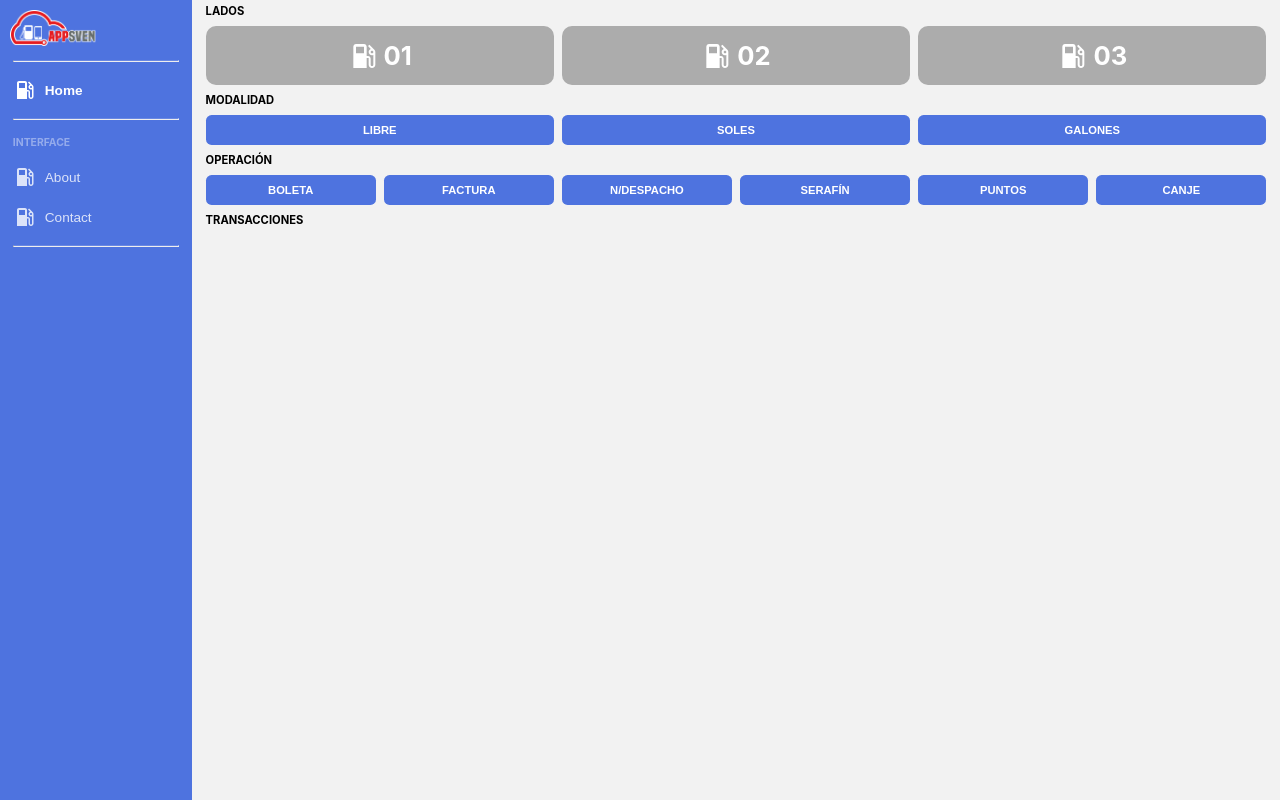
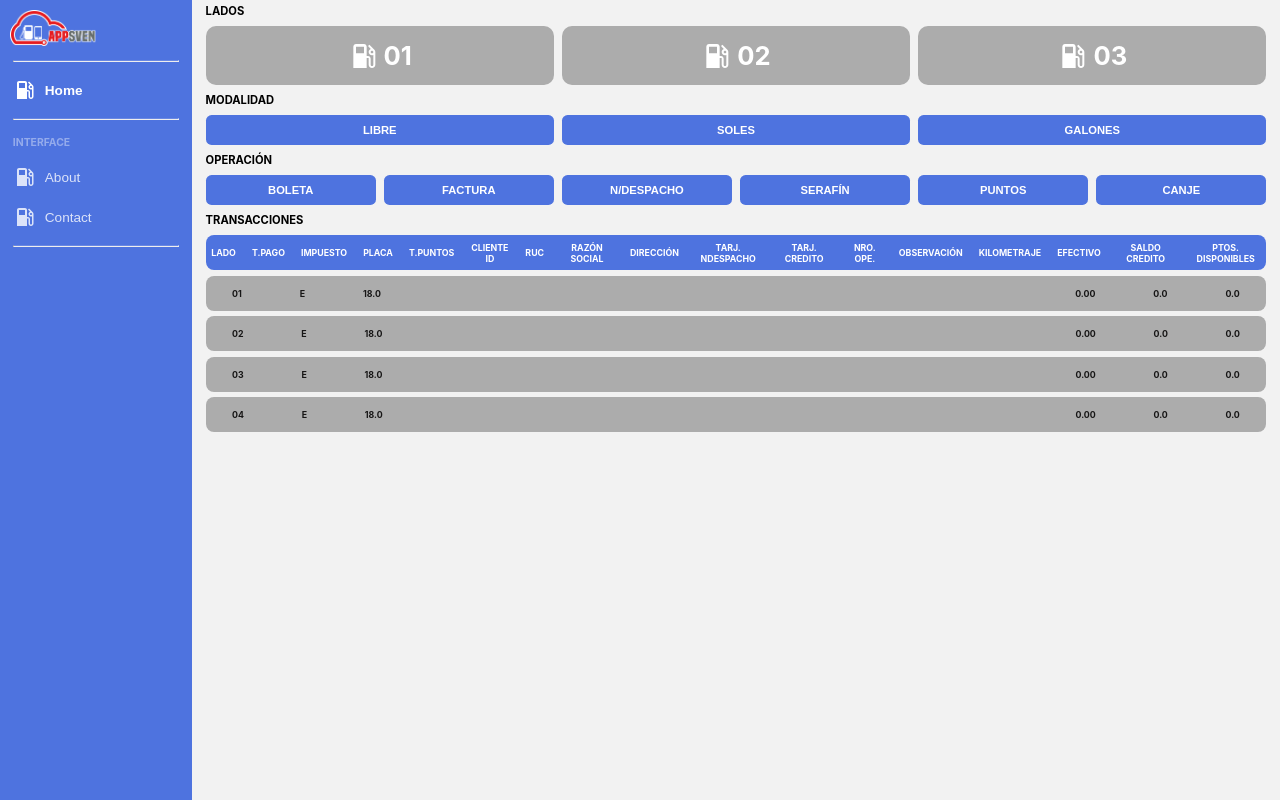
Before and after one commit to melinallacuag/sistemaweb, a React (Create React App) app: page /home in a window 1280 px wide. Built offline with nearby package versions, Linux system fonts and the light colour scheme.

Commit message:
Se realizo el registro de boleta en el componente de lados seleccionado.

```diff
--- a/src/App.css
+++ b/src/App.css
@@ -99,6 +99,18 @@
 
   font-size: 1.25rem !important;
 
+}
+.transaction-table-container {
+  overflow-x: auto;
+}
+.datos_transacciones{
+
+  min-width: fit-content;
+
+
+}
+.text_dato{
+  white-space: nowrap;
 }
 
 
@@ -522,3 +534,60 @@ button:disabled {
   text-align: start;
   font-weight: 700;
 }
+
+.datos_transacciones{
+  display: flex;
+  gap: 1rem;
+  align-items: center;
+  justify-content: space-around;
+  background-color: hsl(224.69deg 69.38% 59.02%);
+  border-radius: 0.5rem;
+  height: 35px;
+  margin-bottom: 0.35rem;
+  padding-left: 0.35rem;
+  padding-right: 0.35rem;
+}
+.text_dato{
+  text-align: center;
+  color: #fff;
+  font-size: 0.55rem;
+  font-weight: bold;
+}
+
+.datosP_transacciones{
+  display: flex;
+  gap: 1rem;
+  align-items: center;
+  justify-content: space-around;
+  background-color: #acacac;
+  border-radius: 0.5rem;
+  height: 35px;
+  margin-bottom: 0.35rem;
+  padding-left: 0.35rem;
+  padding-right: 0.35rem;
+}
+.text_datoP{
+  text-align: center;
+  color: #171616;
+  font-size: 0.55rem;
+  font-weight: bold;
+}
+
+.transaction-table-container::-webkit-scrollbar {
+  width: 2px;
+  height: 0.5rem;/* width of the scrollbar */
+}
+
+.transaction-table-container::-webkit-scrollbar-track {
+  background: #f1f1f1; /* color of the track */
+  border-radius: 2px; /* radius of the track */
+}
+
+.transaction-table-container::-webkit-scrollbar-thumb {
+  background: #888; /* color of the scrollbar thumb */
+  border-radius: 2px; /* radius of the scrollbar thumb */
+}
+
+.transaction-table-container::-webkit-scrollbar-thumb:hover {
+  background: #555; /* color of the scrollbar thumb on hover */
+}
--- a/src/paginas/Home.jsx
+++ b/src/paginas/Home.jsx
@@ -10,7 +10,6 @@ import CloseIcon from '@mui/icons-material/Close';
 import DensityMediumIcon from '@mui/icons-material/DensityMedium';
 import Select from '@material-ui/core/Select';
 import InputLabel from '@material-ui/core/InputLabel';
-import MenuItem from '@material-ui/core/MenuItem';
 import FormControl from '@material-ui/core/FormControl';
 import Sidebar from '../componentes/Sidebar';
 import SidebarV from '../componentes/SidebarV';
@@ -42,6 +41,36 @@ const Home = () => {
   const [inputGalones, setGalones] = useState('');
   const [errorGalones, setErrorGalones] = useState('');
 
+    /* Datos Lados*/
+    const formaPago = [
+      {
+        cardId: '1',
+        names: 'VISA'
+      },
+      {
+        cardId: '2',
+        names: 'MASTERCARD'
+      },
+      {
+        cardId: '3',
+        names: 'DINERS'
+      },
+      {
+        cardId: '4',
+        names: 'YAPE'
+      },
+      {
+        cardId: '5',
+        names: 'AMERICAN EXPRESS'
+      },
+      {
+        cardId: '6',
+        names: 'PLIN'
+      },
+    ];
+
+
+
   /* Modal de Boleta*/
   const [isModalBoletaOpen, setIsModalBoletaOpen] = useState(false);
   const [inputPlaca, setPlaca] = useState('');
@@ -61,6 +90,7 @@ const Home = () => {
   const [errorNOperacion, setErrorNOperacion] = useState('');
   const [errorPagoEfectivo, setErrorPagoEfectivo] = useState('');
 
+
   /* Modal de Factura*/
   const [isModalFacturaOpen, setIsModalFacturaOpen] = useState(false);
   const [inputRUC, setRUC] = useState('');
@@ -72,8 +102,9 @@ const Home = () => {
   const [showAlertSuccess, setShowAlertSuccess] = useState(false);
   const [showAlertError, setShowAlertError] = useState(false);
 
-  /* Datos Lados*/
-  const opciones = ['VISA', 'MASTERCARD', 'DINERS','YAPE','AMERICAN EXPRESS','PLIN'];
+
+
+
 
   /* Datos Lados*/
   const cards_lados = [
@@ -162,6 +193,88 @@ const Home = () => {
 
 
   ];
+
+  /* Datos de Transacciones*/
+  const detalleVenta = [
+    {
+      cara: '01',
+      tipoPago: 'E',
+      impuesto: '18.0',
+      nroPlaca:'',
+      tarjetaPuntos:'',
+      clienteID:'',
+      clienteRUC:'',
+      clienteRS:'',
+      clienteDR:'',
+      tarjetaND:'',
+      tarjetaCredito:'',
+      operacionREF:'',
+      observacion:'',
+      kilometraje:'',
+      montoSoles:'0.00',
+      mtoSaldoCredito:'0.0',
+      ptosDisponible:'0.0'
+    },
+    {
+      cara: '02',
+      tipoPago: 'E',
+      impuesto: '18.0',
+      nroPlaca:'',
+      tarjetaPuntos:'',
+      clienteID:'',
+      clienteRUC:'',
+      clienteRS:'',
+      clienteDR:'',
+      tarjetaND:'',
+      tarjetaCredito:'',
+      operacionREF:'',
+      observacion:'',
+      kilometraje:'',
+      montoSoles:'0.00',
+      mtoSaldoCredito:'0.0',
+      ptosDisponible:'0.0'
+    },
+    {
+      cara: '03',
+      tipoPago: 'E',
+      impuesto: '18.0',
+      nroPlaca:'',
+      tarjetaPuntos:'',
+      clienteID:'',
+      clienteRUC:'',
+      clienteRS:'',
+      clienteDR:'',
+      tarjetaND:'',
+      tarjetaCredito:'',
+      operacionREF:'',
+      observacion:'',
+      kilometraje:'',
+      montoSoles:'0.00',
+      mtoSaldoCredito:'0.0',
+      ptosDisponible:'0.0'
+    },
+    {
+      cara: '04',
+      tipoPago: 'E',
+      impuesto: '18.0',
+      nroPlaca:'',
+      tarjetaPuntos:'',
+      clienteID:'',
+      clienteRUC:'',
+      clienteRS:'',
+      clienteDR:'',
+      tarjetaND:'',
+      tarjetaCredito:'',
+      operacionREF:'',
+      observacion:'',
+      kilometraje:'',
+      montoSoles:'0.00',
+      mtoSaldoCredito:'0.0',
+      ptosDisponible:'0.0'
+    },
+  ]
+
+  const [detalleVentaList, setDetalleVentaList] = useState(detalleVenta);
 
   /* Filtrar Lados para mostrar Mangueras*/
   const mangueraFiltrados = filtroLado === '' ? cards_mangueras : cards_mangueras.filter(manguera => manguera.nroLado === filtroLado);
@@ -525,7 +638,7 @@ const Home = () => {
       setPagoEfectivo('0');
 
       setSelectedOption('Efectivo');
-      setSelectedOptionFPago(opciones[0]);
+      setSelectedOptionFPago(formaPago[0].cardId);
 
       setErrorPlaca('');
       setErrorDNI('');
@@ -538,23 +651,50 @@ const Home = () => {
 
      /* Guardar Modal Boleta*/
 
-    const handleSubmitBoleta = (e) => {
-
+     const handleSubmitBoleta = (e) => {
       e.preventDefault();
 
       if (handleValidationBoleta()) {
+        detalleVentaList.forEach((detalleVenta) => {
+          if (detalleVenta.cara === filtroLado) {
+
+            detalleVenta.tipoPago        = selectedOption.substring(0,1);
+            detalleVenta.impuesto        = '18.0';
+            detalleVenta.nroPlaca        = inputPlaca;
+            detalleVenta.tarjetaPuntos   = '';
+            detalleVenta.clienteID       = inputDNI;
+            detalleVenta.clienteRUC      = '';
+            detalleVenta.clienteRS       = inputNombre;
+            detalleVenta.clienteDR       = inputDireccion;
+            detalleVenta.tarjetaND       = '';
+            detalleVenta.tarjetaCredito  = '';
+            detalleVenta.operacionREF    = '';
+            detalleVenta.observacion     = inputObservacion;
+            detalleVenta.kilometraje     = '';
+            detalleVenta.montoSoles      = '0.00';
+            detalleVenta.mtoSaldoCredito = '0.0';
+            detalleVenta.ptosDisponible  ='0.0';
+
+            if (selectedOption === 'Tarjeta') {
+              detalleVenta.tarjetaCredito = selectedOptionFPago;
+              detalleVenta.operacionREF   = inputNOperacion;
+              detalleVenta.montoSoles     = inputPagoEfectivo;
+            }else if (selectedOption === 'Credito') {
+              detalleVenta.montoSoles     = inputPagoEfectivo;
+            }
+
+             setDetalleVentaList([...detalleVentaList]);
+          }
+
+        });
 
         setShowAlertSuccess(true);
 
         setTimeout(() => {
-
           setShowAlertSuccess(false);
-         handleModalBoletaClose();
-
+          handleModalBoletaClose();
         }, 1000);
-
       }
-
     };
 
       /* Modal Factura */
@@ -671,7 +811,7 @@ const Home = () => {
         setPagoEfectivo('0');
 
         setSelectedOption('Efectivo');
-        setSelectedOptionFPago(opciones[0]);
+        setSelectedOptionFPago(formaPago[0].cardId);
 
         setErrorPlaca('');
         setErrorRUC('');
@@ -685,6 +825,8 @@ const Home = () => {
        /* Guardar Modal Boleta*/
 
       const handleSubmitFactura = (e) => {
+
+
 
         e.preventDefault();
 
@@ -799,6 +941,51 @@ const Home = () => {
                 {/* Campo de Transacciones*/}
                 <div className="card">
                   <h3 className="inner-title">Transacciones</h3>
+                  <div className="inner-cards">
+                    <div className="transaction-table-container">
+                      <div className='datos_transacciones'>
+                        <p className='text_dato'>LADO</p>
+                        <p className='text_dato'>T.PAGO</p>
+                        <p className='text_dato'>IMPUESTO</p>
+                        <p className='text_dato'>PLACA</p>
+                        <p className='text_dato'>T.PUNTOS</p>
+                        <p className='text_dato'>CLIENTE ID</p>
+                        <p className='text_dato'>RUC</p>
+                        <p className='text_dato'>RAZÓN SOCIAL</p>
+                        <p className='text_dato'>DIRECCIÓN</p>
+                        <p className='text_dato'>TARJ. NDESPACHO</p>
+                        <p className='text_dato'>TARJ. CREDITO</p>
+                        <p className='text_dato'>NRO. OPE.</p>
+                        <p className='text_dato'>OBSERVACIÓN</p>
+                        <p className='text_dato'>KILOMETRAJE</p>
+                        <p className='text_dato'>EFECTIVO</p>
+                        <p className='text_dato'>SALDO CREDITO</p>
+                        <p className='text_dato'>PTOS. DISPONIBLES</p>
+                      </div>
+
+                      {detalleVentaList.map((detalleVenta, index) => (
+                        <div className='datosP_transacciones'>
+                          <p className='text_datoP'>{detalleVenta.cara}</p>
+                          <p className='text_datoP'>{detalleVenta.tipoPago}</p>
+                          <p className='text_datoP'>{detalleVenta.impuesto}</p>
+                          <p className='text_datoP'>{detalleVenta.nroPlaca}</p>
+                          <p className='text_datoP'>{detalleVenta.tarjetaPuntos}</p>
+                          <p className='text_datoP'>{detalleVenta.clienteID}</p>
+                          <p className='text_datoP'>{detalleVenta.clienteRUC}</p>
+                          <p className='text_datoP'>{detalleVenta.clienteRS}</p>
+                          <p className='text_datoP'>{detalleVenta.clienteDR}</p>
+                          <p className='text_datoP'>{detalleVenta.tarjetaND}</p>
+                          <p className='text_datoP'>{detalleVenta.tarjetaCredito}</p>
+                          <p className='text_datoP'>{detalleVenta.operacionREF}</p>
+                          <p className='text_datoP'>{detalleVenta.observacion}</p>
+                          <p className='text_datoP'>{detalleVenta.kilometraje}</p>
+                          <p className='text_datoP'>{detalleVenta.montoSoles}</p>
+                          <p className='text_datoP'>{detalleVenta.mtoSaldoCredito}</p>
+                          <p className='text_datoP'>{detalleVenta.ptosDisponible}</p>
+                        </div>
+                      ))}
+                    </div>
+                  </div>
                 </div>
 
                 {/* Modal Libre*/}
@@ -973,8 +1160,8 @@ const Home = () => {
                               <InputLabel htmlFor="outlined-age-native-simple">Seleccion Tipo de Pago</InputLabel>
                               <Select native value={selectedOptionFPago} onChange={handleOptionChangeFPago} label="Seleccion Tipo de Pago">
 
-                                {opciones.map((opcion, index) => (
-                                  <option key={index} value={opcion}>{opcion}</option>
+                                {formaPago.map((formapagos, index) => (
+                                  <option key={index} value={formapagos.cardId} >{formapagos.names}</option>
                                 ))}
 
                               </Select>
@@ -1112,13 +1299,12 @@ const Home = () => {
                               <InputLabel htmlFor="outlined-age-native-simple">Seleccion Tipo de Pago</InputLabel>
                               <Select native value={selectedOptionFPago} onChange={handleOptionChangeFPago} label="Seleccion Tipo de Pago">
 
-                                {opciones.map((opcion, index) => (
-                                  <option key={index} value={opcion}>{opcion}</option>
-                                ))}
+                              {formaPago.map((formapagos, index) => (
+                                <option key={index} value={formapagos.cardId}>{formapagos.names}</option>
+                              ))}
 
                               </Select>
                             </FormControl>
-
                             <TextField
                               type="text"
                               className="campo_input"
```
